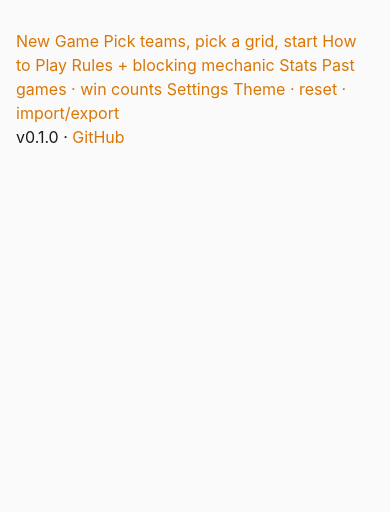
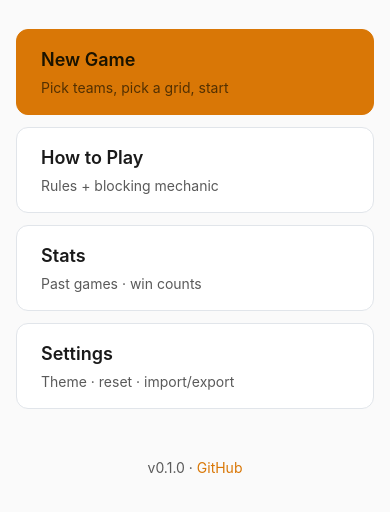
Before and after one commit to dhruvinrsoni/rangoli-royale, a plain HTML site: page index.html in a window 390 px wide. Shown: the part 106-618 px from the top of the page. Drawn offline with Linux system fonts and the light colour scheme.

Commit message:
style(home): mobile button stack
Home buttons render as a vertical grid of large tap targets (72px
min height, comfortable for thumb reach). Each is an <a> styled as
a card with label + meta sub-text. .primary variant uses the accent
saffron with a dark-ink text color for AA contrast.

Linked from index.html alongside base + themes. Per-screen CSS files
are linked here as each screen is added, keeping per-screen JS lean
and stylesheet loading deterministic.

```diff
--- a/index.html
+++ b/index.html
@@ -31,6 +31,7 @@
 
   <link rel="stylesheet" href="src/styles/base.css">
   <link rel="stylesheet" href="src/styles/themes.css">
+  <link rel="stylesheet" href="src/styles/home.css">
 
   <script type="application/ld+json">
   {
--- /dev/null
+++ b/src/styles/home.css
@@ -0,0 +1,58 @@
+.home-nav {
+  display: grid;
+  gap: var(--rr-space-3);
+  margin-top: var(--rr-space-5);
+}
+
+.home-btn {
+  display: flex;
+  flex-direction: column;
+  align-items: flex-start;
+  gap: var(--rr-space-1);
+  min-height: 72px;
+  padding: var(--rr-space-4) var(--rr-space-5);
+  background: var(--rr-bg-card);
+  border: 1px solid var(--rr-border);
+  border-radius: var(--rr-radius);
+  color: var(--rr-text);
+  text-decoration: none;
+  transition: background var(--rr-transition), border-color var(--rr-transition), transform var(--rr-transition);
+}
+
+.home-btn:hover {
+  background: var(--rr-bg-elevated);
+  text-decoration: none;
+}
+
+.home-btn:active {
+  transform: scale(0.99);
+}
+
+.home-btn.primary {
+  background: var(--rr-accent);
+  color: #1a1300;
+  border-color: var(--rr-accent);
+}
+.home-btn.primary:hover {
+  background: var(--rr-accent-soft);
+}
+.home-btn.primary .home-btn-meta {
+  color: rgba(26, 19, 0, 0.7);
+}
+
+.home-btn-label {
+  font-size: var(--rr-text-lg);
+  font-weight: 600;
+}
+
+.home-btn-meta {
+  font-size: var(--rr-text-sm);
+  color: var(--rr-text-muted);
+}
+
+.home-footer {
+  margin-top: var(--rr-space-7);
+  text-align: center;
+  font-size: var(--rr-text-sm);
+  color: var(--rr-text-muted);
+}
```
